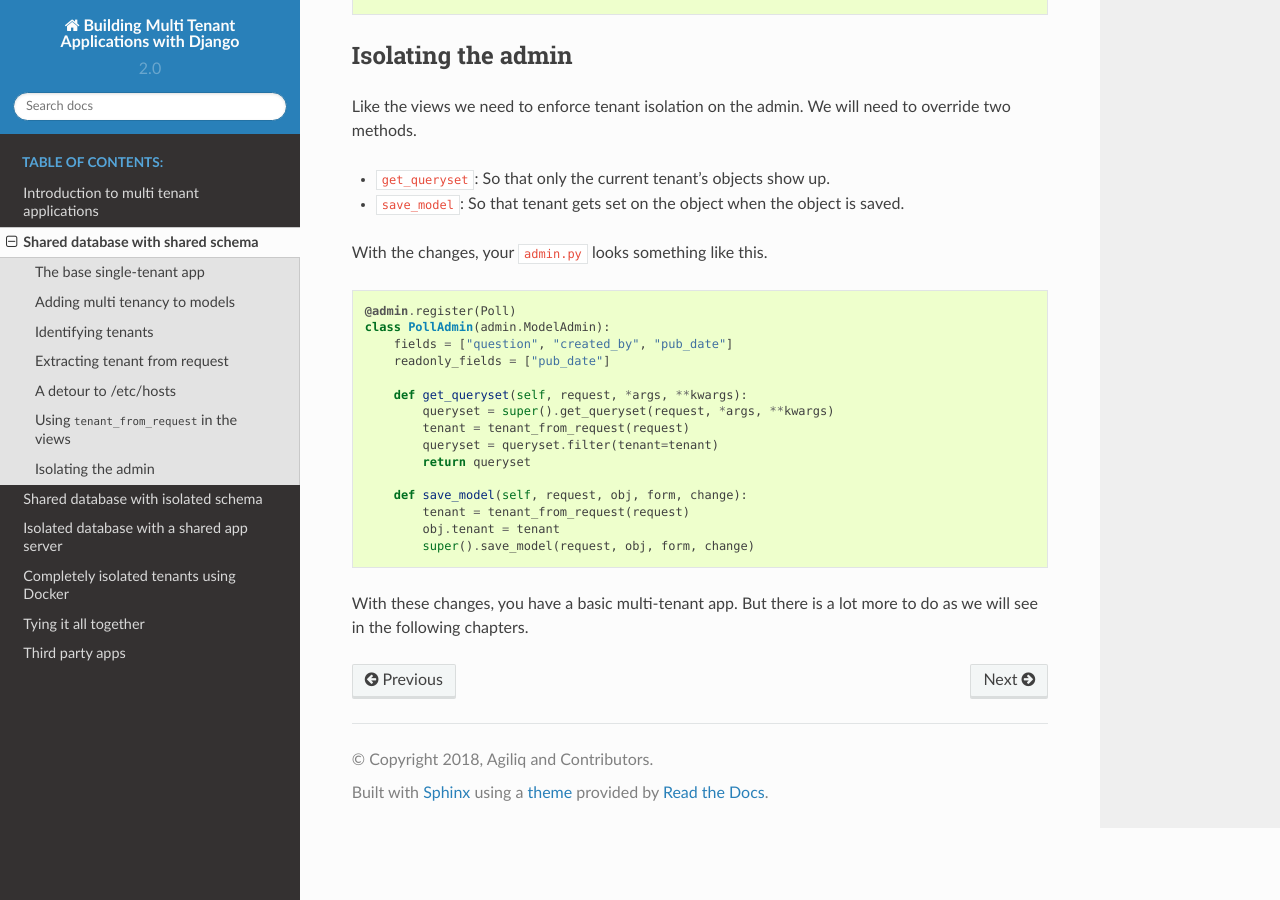
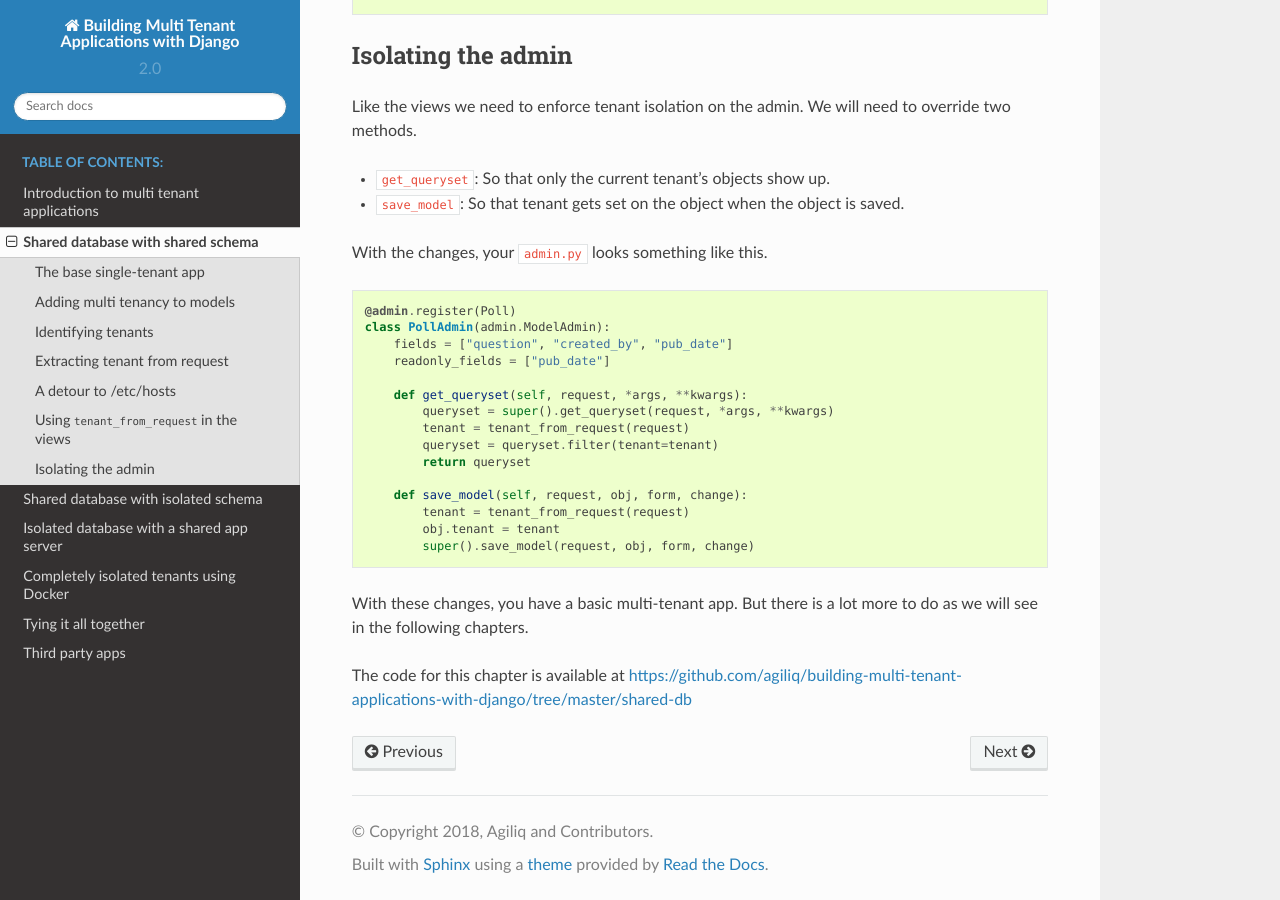
Before and after one commit to agiliq/building-multi-tenant-applications-with-django, a Sphinx documentation site: the page built from source/shared-database-shared-schema.rst, in a window 1280 px wide and 900 px high, scrolled down 3262 px. Built offline with Sphinx 7.4.7 and the Read the Docs theme 2.0.0, drawn with Linux system fonts in a browser that asks for light colours.

Commit message:
Update shared-database-shared-schema.rst

```diff
--- a/source/shared-database-shared-schema.rst
+++ b/source/shared-database-shared-schema.rst
@@ -197,3 +197,5 @@ With the changes, your :code:`admin.py` looks something like this.
             super().save_model(request, obj, form, change)
 
 With these changes, you have a basic multi-tenant app. But there is a lot more to do as we will see in the following chapters.
+
+The code for this chapter is available at https://github.com/agiliq/building-multi-tenant-applications-with-django/tree/master/shared-db
```
